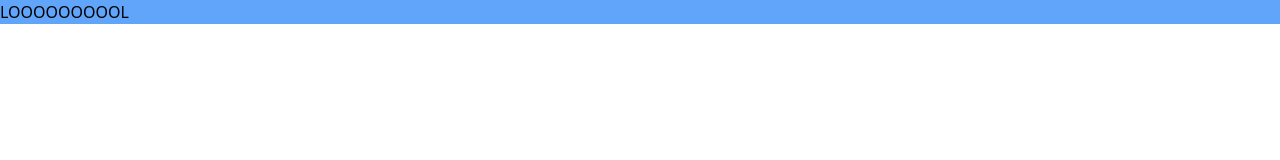
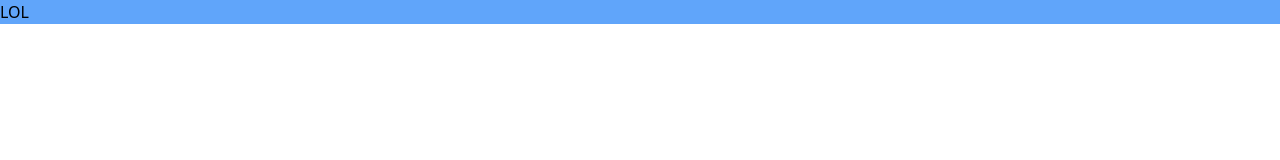
Before and after one commit to shulinnn/agape, a React (Create React App) app: page / in a window 1280 px wide. Shown: the top 160 px of the page. Built offline with nearby package versions, Linux system fonts and the light colour scheme.

Commit message:
create basic test for navbar

```diff
--- a/src/partials/navbar/Navbar.js
+++ b/src/partials/navbar/Navbar.js
@@ -1,5 +1,5 @@
 function Navbar() {
-  return "LOOOOOOOOOL";
+  return "LOL";
 }
 
 export default Navbar;
```
Also changed, not shown: 1 other file (tests, documents, lock files or other folders).
